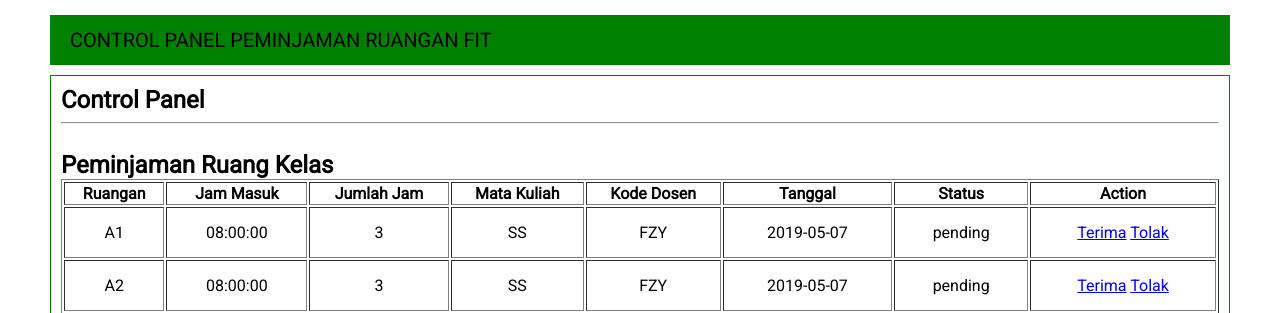
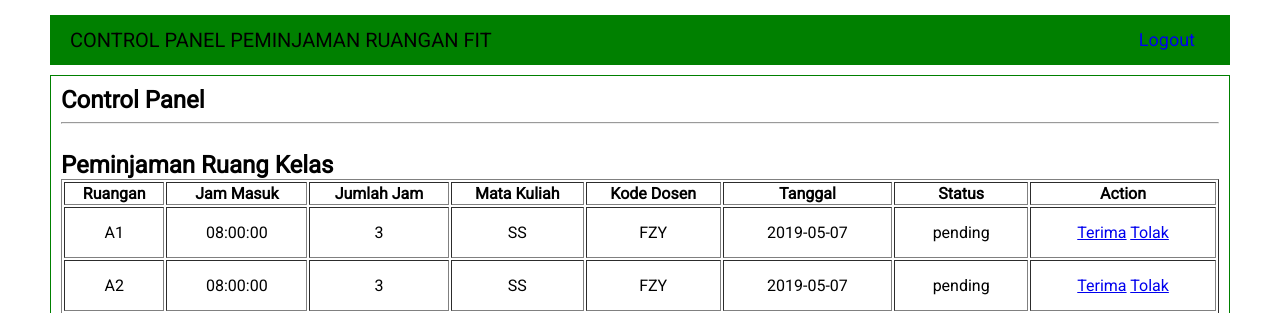
Before and after one commit to akhmadfauzy88/Tubes-Webdas, a PHP site: page /Admin/dashboard.php in a window 1280 px wide. Shown: the top 313 px of the page. Run offline with PHP 8.4, Linux system fonts and the light colour scheme; the visitor is signed in with stand-in values (Sample User, id 1); data comes from the database, SQL or seed files in the repository.

Commit message:
HotFix 1.0

```diff
--- a/Admin/Template/Header.php
+++ b/Admin/Template/Header.php
@@ -10,6 +10,10 @@
         CONTROL PANEL PEMINJAMAN RUANGAN FIT
       </div>
       <div class="item-menu">
-
+        <ul>
+          <li>
+            <a href="?logout=TRUE">Logout</a>
+          </li>
+        </ul>
       </div>
     </div>
```
